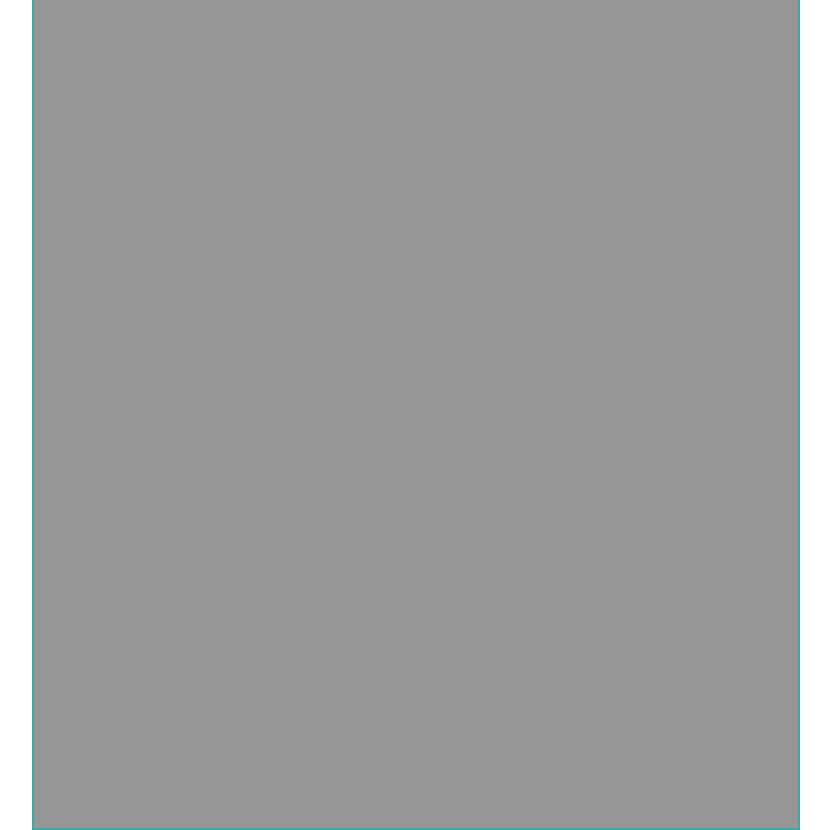
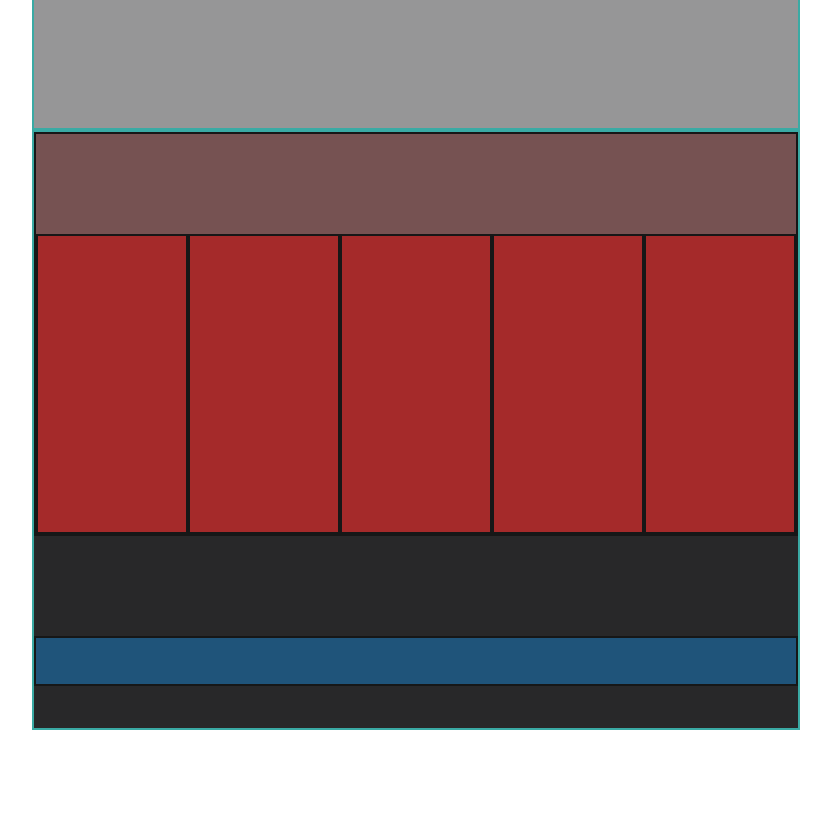
Before and after one commit to nicolamarino527/htmlcss-dropbox, a plain HTML site: page index.html in a window 1280 px wide. Shown: the part 3940-4770 px from the top of the page, without its empty margins (224-1055 px from the left). After the commit the page ends 4670 px from the top, so only its background shows below. Drawn offline with Linux system fonts and the light colour scheme.

Commit message:
footer layout

```diff
--- a/css/style.css
+++ b/css/style.css
@@ -57,7 +57,7 @@
     margin-left: 20%;
     margin-right: 20%;
     /* debug */
-    height: 4000px;
+    height: 3300px;
     border: 2px solid;
     border-color: rgb(58, 170, 164);
     background-color: rgb(150, 150, 151);
@@ -156,12 +156,48 @@
     border-color: rgb(22, 23, 23);
 }
 #main-title3 {
-    margin-top: 111px;
+    margin-top: 100px;
     /* debug */
     border: 2px solid;
     background-color: rgb(31, 84, 122);
     border-color: rgb(22, 23, 23);
-    height: 100px;
+    height: 200px;
     width: 100%;
 }
 /* footer */
+#footer {
+    margin-left: 20%;
+    margin-right: 20%;
+    /* debug */
+    height: 600px;
+    border: 2px solid;
+    border-color: rgb(58, 170, 164);
+    background-color: rgb(40, 40, 41);
+}
+#container4 {
+    padding-top: 100px;
+    display: flex;
+    justify-content: center;
+    flex-wrap: wrap;
+    /* debug */
+    border: 2px solid;
+    background-color: rgb(118, 82, 82);
+    border-color: rgb(22, 23, 23);
+}
+.container4-box {
+    width: 20%;
+    height: 300px;
+    /* debug */
+    border: 2px solid;
+    background-color: brown;
+    border-color: rgb(22, 23, 23);
+}
+#language {
+    margin-top: 100px;
+    /* debug */
+    border: 2px solid;
+    background-color: rgb(31, 84, 122);
+    border-color: rgb(22, 23, 23);
+    height: 50px;
+    width: 100%;
+}
--- a/index.html
+++ b/index.html
@@ -46,7 +46,15 @@
             <div id="main-title3"></div>
     </main>
 <!-- footer -->
-    <footer>
+    <footer id="footer">
+        <section id="container4">
+            <div class="container4-box"></div>
+            <div class="container4-box"></div>
+            <div class="container4-box"></div>
+            <div class="container4-box"></div>
+            <div class="container4-box"></div>
+        </section>
+        <div id="language"></div>
     </footer>
 </body>
 
```
